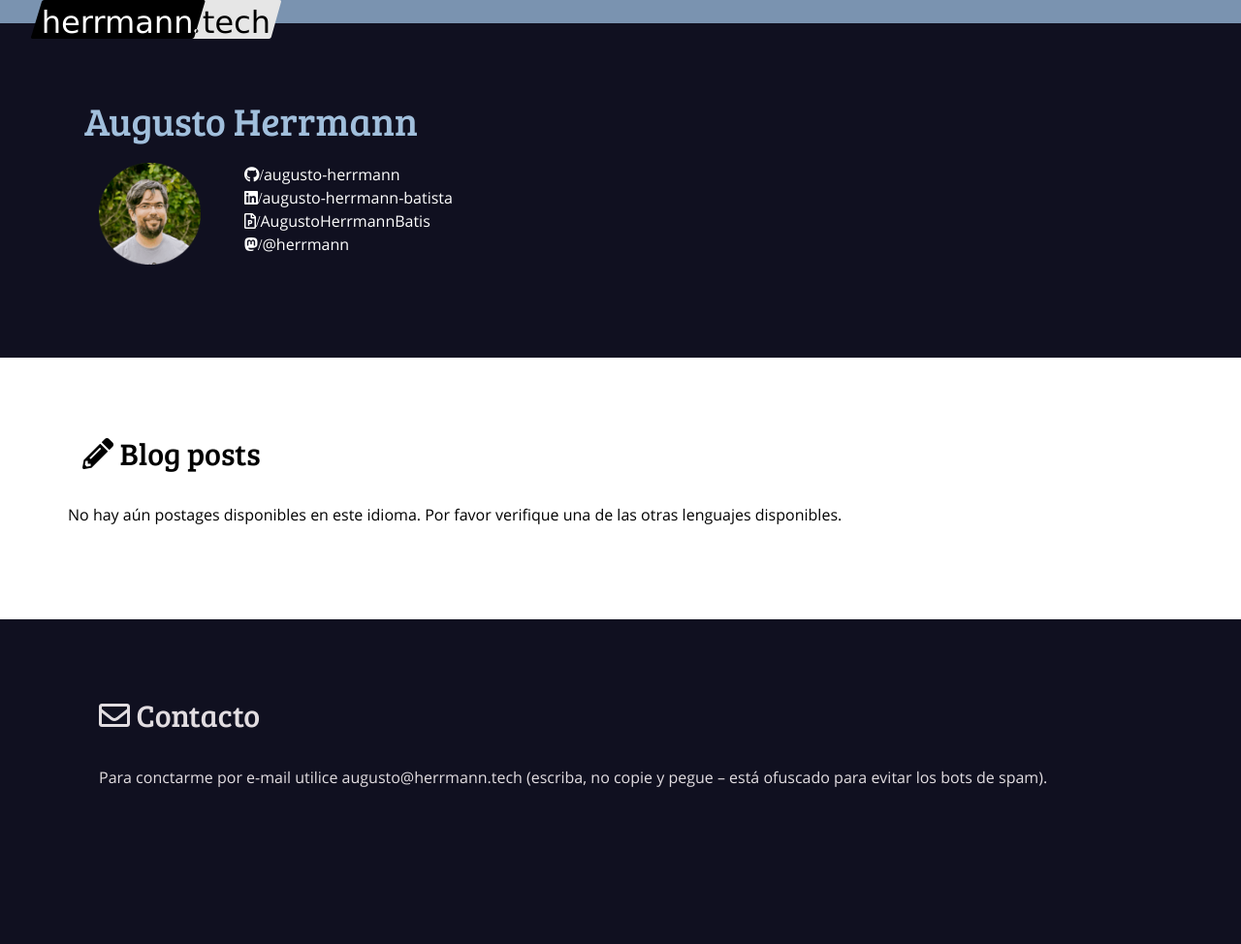
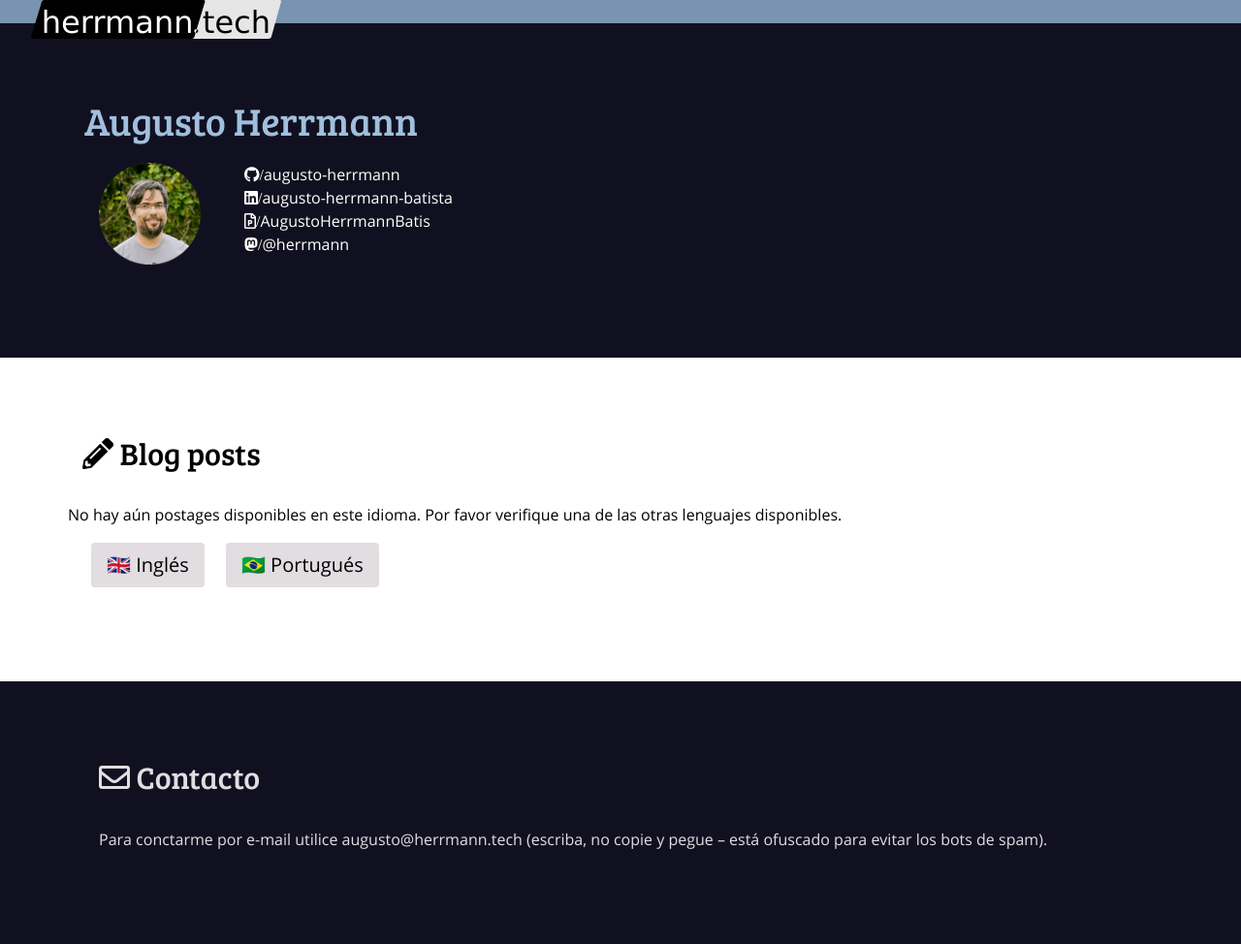
Before and after one commit to augusto-herrmann/augusto-herrmann.github.io, a Jekyll site: the page built from es/blog/index.md, in a window 1280 px wide. Shown: the whole page at 97% size. Built offline with Jekyll 4.4.1, drawn with Linux system fonts in a browser that asks for light colours; nearby versions of some CDN libraries; before the commit the page ends 910 px from its top, so only the background shows below that.

Commit message:
Tweak UI to accomodate for adding more languages

```diff
--- a/_config.yml
+++ b/_config.yml
@@ -58,6 +58,17 @@ t:
     no_posts:
       There are no posts yet published in this language. Please check one
       of the other available languages.
+    languages:
+      en:
+        code: en
+        name: English
+      pt:
+        code: pt
+        name: Portuguese
+      es:
+        code: es
+        name: Spanish
+    also_available: Also available in
   pt:
     portrait: retrato de Augusto
     bio:
@@ -93,6 +104,17 @@ t:
     no_posts:
       Ainda não há nenhuma postagem publicada neste idioma. Por favor verifique
       uma das outras línguas disponíveis.
+    languages:
+      en:
+        code: en
+        name: Inglês
+      pt:
+        code: pt
+        name: Português
+      es:
+        code: es
+        name: Espanhol
+    also_available: Também disponível em
   es:
     portrait: retrato de Augusto
     bio:
@@ -125,3 +147,14 @@ t:
     no_posts:
       No hay aún postages disponibles en este idioma. Por favor verifique una
       de las otras lenguajes disponibles.
+    languages:
+      en:
+        code: en
+        name: Inglés
+      pt:
+        code: pt
+        name: Portugués
+      es:
+        code: es
+        name: Español
+    also_available: También disponible en
--- a/_includes/paginated-posts.md
+++ b/_includes/paginated-posts.md
@@ -2,7 +2,7 @@
 {% assign posts=site.posts | where:"lang", page.lang %}
 
 <div class="row">
-{% if len(posts) > 0 %}
+{% unless posts == empty %}
 {% for post in posts %}
 <div class="excerpt_post">
 ### [{{ post.title }}]({{ post.url | relative_url }})
@@ -20,5 +20,17 @@
 {% endfor %}
 {% else %}
 {{ site.t[page.lang].no_posts }}
-{% endif %}
+<div class="languages container">
+  <ul>
+  {% assign langs=site.feed.categories %}
+  {% for lang in langs %}
+    {% if lang != page.lang %}
+      <li>
+        <a href="/{{ lang }}/blog" class="btn btn-lg btn-secondary btn-{{ lang }}">{{ site.t[page.lang].languages[lang].name }}</a>
+      </li>
+    {% endif %}
+  {% endfor %}
+  </ul>
 </div>
+{% endunless %}
+</div>
--- a/assets/styles/base.sass
+++ b/assets/styles/base.sass
@@ -263,6 +263,15 @@ html
       // This will make it stack on top of the ::before
       position: relative
 
+.languages
+
+  ul
+    list-style-type: none
+
+    li
+      display: inline
+      margin: 1em 0.5em
+
 /*
  * Cover
  */
@@ -423,7 +432,7 @@ html.post
       color: $dt-text
       background: $dt-clear-bg
       position: relative
-      padding: 4em 2em 3em
+      padding: 2em 2em 3em
 
       &::before
         content: ""
@@ -442,10 +451,8 @@ html.post
         position: relative
 
       .languages
+        font-size: 0.8em
         text-align: right
-
-        ul
-          list-style-type: none
 
     .title
       margin-top: 4em
@@ -617,7 +624,14 @@ html.post
 
 // Blog listing
 
-img.excerpt_cover
-  width: 200px
-  float: right
-  margin: 1em
+#blog
+
+  img.excerpt_cover
+    width: 200px
+    float: right
+    margin: 1em
+
+  .languages
+
+    ul
+      padding-left: 0
```
Also changed, not shown: _includes/latest-posts.md (+2 -2 lines), _layouts/post.html (+9 -6 lines).
